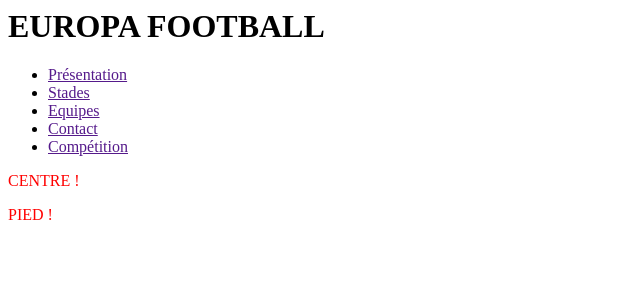
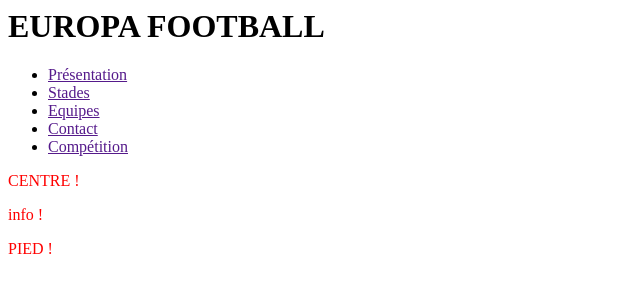
Before and after one commit to MIASHS/TD-SITE-MIASHS, a plain HTML site: page index.html in a window 1280 px wide. Shown: the whole page, without its empty margins (0-640 px from the left). Drawn offline with Linux system fonts and the light colour scheme.

Commit message:
Modification structure -> info
Ajout de <id> info

```diff
--- a/index.html
+++ b/index.html
@@ -18,6 +18,10 @@
 				<p>CENTRE !</p>
 			</div>
 
+			<div id="info">
+				<p>info !</p>
+			</div>
+
 			<div id="pied">
 				<p>PIED !</p>
 			</div>
```
Also changed, not shown: pages/competition.html (+4 -0 lines), pages/contact.html (+4 -0 lines), pages/equipes.html (+4 -0 lines), pages/presentation.html (+4 -0 lines), pages/stades.html (+4 -0 lines).
